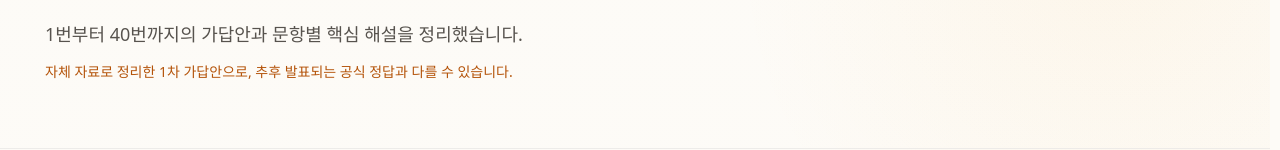
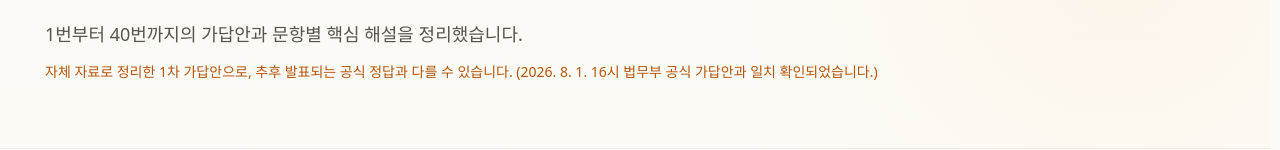
Before and after one commit to haryunio/law-solver, a React (Vite) app: page /apps/legal-ethics-17 in a window 1280 px wide. Shown: the part 214-364 px from the top of the page. Built offline with nearby package versions, Linux system fonts and the light colour scheme; no server answers.

Commit message:
docs: confirm official legal ethics answer match

```diff
--- a/src/mini-apps/legal-ethics-17/LegalEthics17Page.tsx
+++ b/src/mini-apps/legal-ethics-17/LegalEthics17Page.tsx
@@ -62,7 +62,7 @@ export function LegalEthics17Page() {
               1번부터 40번까지의 가답안과 문항별 핵심 해설을 정리했습니다.
             </p>
             <p className="mt-3 text-sm leading-6 text-amber-700 dark:text-amber-300">
-              자체 자료로 정리한 1차 가답안으로, 추후 발표되는 공식 정답과 다를 수 있습니다.
+              자체 자료로 정리한 1차 가답안으로, 추후 발표되는 공식 정답과 다를 수 있습니다. (2026. 8. 1. 16시 법무부 공식 가답안과 일치 확인되었습니다.)
             </p>
           </div>
         </section>
```
